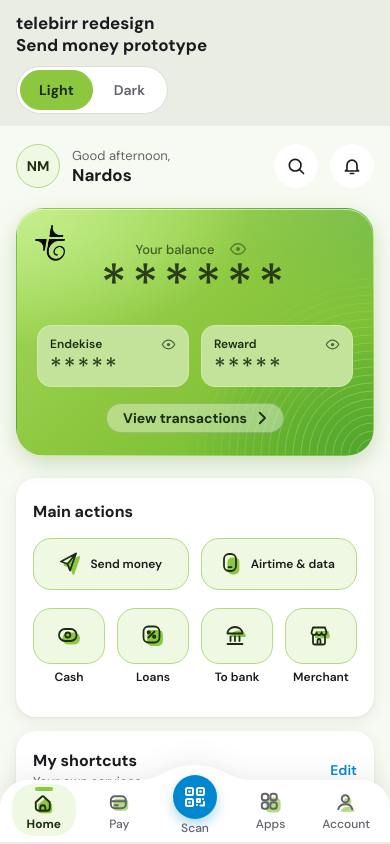
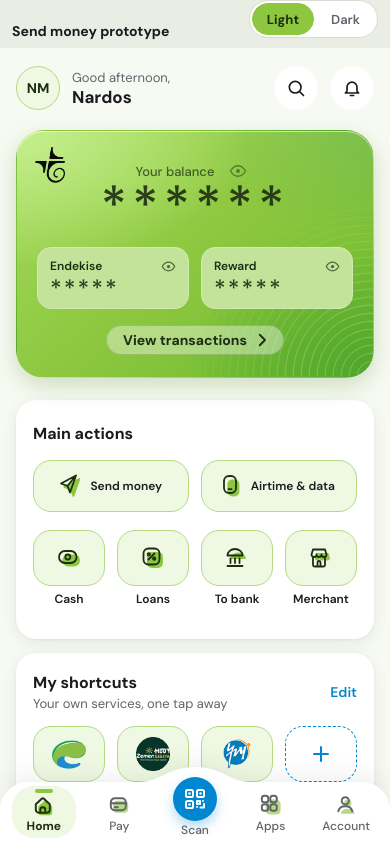
Before and after one commit to Barney-oss/Telebirr, a plain HTML site: page index.html in a window 390 px wide. Drawn offline with nearby package versions, Linux system fonts and the light colour scheme.

Commit message:
Compact toggle bar on mobile
Co-Authored-By: Claude Sonnet 5.5 <noreply@anthropic.com>
Claude-Session: https://claude.ai/code/session_01DDJeUo5FBjf2n6ndjEmbMm

```diff
--- a/index.html
+++ b/index.html
@@ -55,10 +55,11 @@ button{font:inherit;color:inherit;cursor:pointer}
 .lbl{font-size:12px;font-weight:600;color:var(--muted)}
 .phone{width:390px;height:min(844px,calc(100dvh - 48px));min-height:620px;border-radius:44px;box-shadow:0 0 0 10px #1B1B1F,0 30px 80px rgba(0,0,0,.28);overflow:hidden;position:relative;background:var(--bg);flex:none}
 @media (max-width:760px){
-  .stage{flex-direction:column;justify-content:flex-start;gap:12px;padding:12px 0 0}
-  .side{width:100%;padding:0 16px;gap:10px}
-  .side h1{font-size:17px;line-height:22px}.side p,.note{display:none}
-  .phone{width:100%;height:calc(100dvh - 128px);min-height:0;border-radius:0;box-shadow:none}
+  .stage{flex-direction:column;justify-content:flex-start;align-items:stretch;gap:0;padding:0}
+  .side{width:100%;flex-direction:row;align-items:center;justify-content:space-between;gap:8px;padding:0 12px;height:48px;flex:none}
+  .side h1{font-size:0;line-height:18px;white-space:nowrap}.side h1 .t2{font-size:14px}.side p,.note{display:none}
+  .seg{padding:2px}.seg button{height:32px;padding:0 14px;font-size:13px}
+  .phone{width:100%;height:calc(100dvh - 48px);min-height:0;border-radius:0;box-shadow:none}
 }
 .screen{position:absolute;inset:0;display:flex;flex-direction:column;background:var(--bg);color:var(--text);animation:fade .18s ease-out}
 @keyframes fade{from{opacity:0;transform:translateY(6px)}to{opacity:1;transform:none}}
@@ -136,7 +137,7 @@ img.banner{display:block;height:auto;aspect-ratio:auto;object-fit:cover;padding:
 <body data-theme="light">
 <div class="stage">
   <aside class="side">
-    <h1>telebirr redesign<br>Send money prototype</h1>
+    <h1>telebirr redesign<br><span class="t2">Send money prototype</span></h1>
     <p>Tap <b>Send money</b> on the home screen to start. Type a number like <b>0911 2</b> to see matching contacts, then change the amount to see the fee update.</p>
     <div class="seg" role="group" aria-label="Appearance">
       <button type="button" data-act="theme" data-theme-val="light" aria-pressed="true">Light</button>
```
